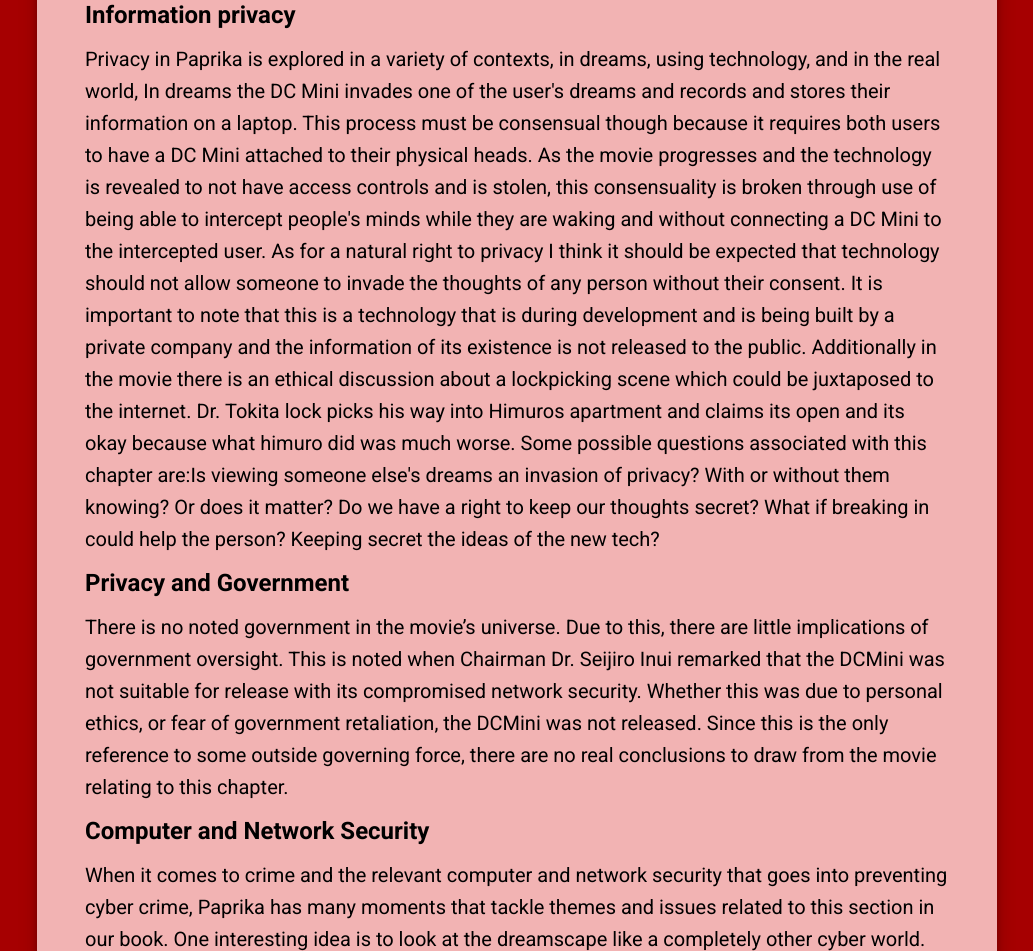
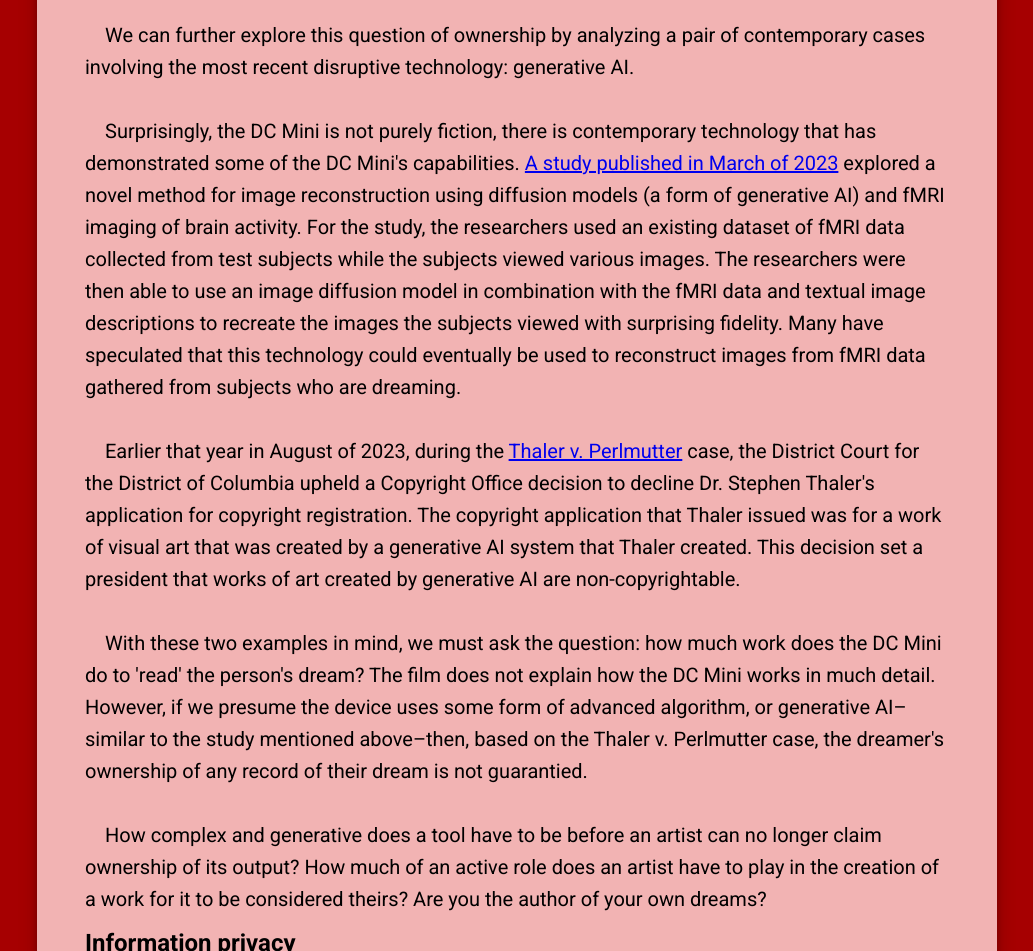
Before and after one commit to km5762/paprika-site, a plain HTML site: page index.html in a window 1280 px wide. Shown: the part 1736-2687 px from the top of the page, without its empty margins (123-1156 px from the left). Drawn offline with Linux system fonts and the light colour scheme.

Commit message:
added more to IP chapter

```diff
--- a/index.html
+++ b/index.html
@@ -72,7 +72,8 @@
         </div>
         <div>
           <h2>Intellectual Property</h2>
-          <p>Although Paprika doesn't reference any form of government in it's narrative,
+          <p>
+            &emsp;Although Paprika doesn't reference any form of government in it's narrative,
             and thus does not directly incorporate themes of intellectual property, there
             are still many questions we can ask about how ownership of intellectual
             property would work with regards to Paprika's primary plot device, the DC Mini.
@@ -86,6 +87,37 @@
             their dream is considered a copyrighted work. On the other hand, if a dream is
             not dictated by the dreamer, then are they the author?; the dream may have come
             from their mind but they had no control over it's direction.
+            <br />
+            <br />&emsp;We can further explore this question of ownership by analyzing a pair of contemporary
+            cases involving the most recent disruptive technology: generative AI.
+            <br />
+            <br />&emsp;Surprisingly, the DC Mini is not purely fiction, there is contemporary technology that
+            has demonstrated some of the DC Mini's capabilities.
+            <a href="https://www.science.org/content/article/ai-re-creates-what-people-see-reading-their-brain-scans">A study published in March of 2023</a>
+            explored a novel method for image reconstruction using diffusion models (a form of generative AI)
+            and fMRI imaging of brain activity. For the study, the researchers used an existing dataset of fMRI
+            data collected from test subjects while the subjects viewed various images. The researchers were
+            then able to use an image diffusion model in combination with the fMRI data and textual image
+            descriptions to recreate the images the subjects viewed with surprising fidelity. Many have speculated
+            that this technology could eventually be used to reconstruct images from fMRI data gathered from
+            subjects who are dreaming.
+            <br />
+            <br />&emsp;Earlier that year in August of 2023, during the
+            <a href="https://www.authorsalliance.org/2023/08/24/copyright-protection-in-ai-generated-works-update-decision-in-thaler-v-perlmutter/"><i>Thaler v. Perlmutter</i></a>
+            case, the District Court for the District of Columbia upheld a Copyright Office decision to decline
+            Dr. Stephen Thaler's application for copyright registration. The copyright application that Thaler
+            issued was for a work of visual art that was created by a generative AI system that Thaler created.
+            This decision set a president that works of art created by generative AI are non-copyrightable.
+            <br />
+            <br />&emsp;With these two examples in mind, we must ask the question: how much work does the DC Mini
+            do to 'read' the person's dream? The film does not explain how the DC Mini works in much detail.
+            However, if we presume the device uses some form of advanced algorithm, or generative AI–similar to
+            the study mentioned above–then, based on the <i>Thaler v. Perlmutter</i> case, the dreamer's ownership
+            of any record of their dream is not guarantied.
+            <br />
+            <br />&emsp;How complex and generative does a tool have to be before an artist can no longer claim
+            ownership of its output? How much of an active role does an artist have to play in the creation of a
+            work for it to be considered theirs? Are you the author of your own dreams?
           </p>
         </div>
         <div>
```
